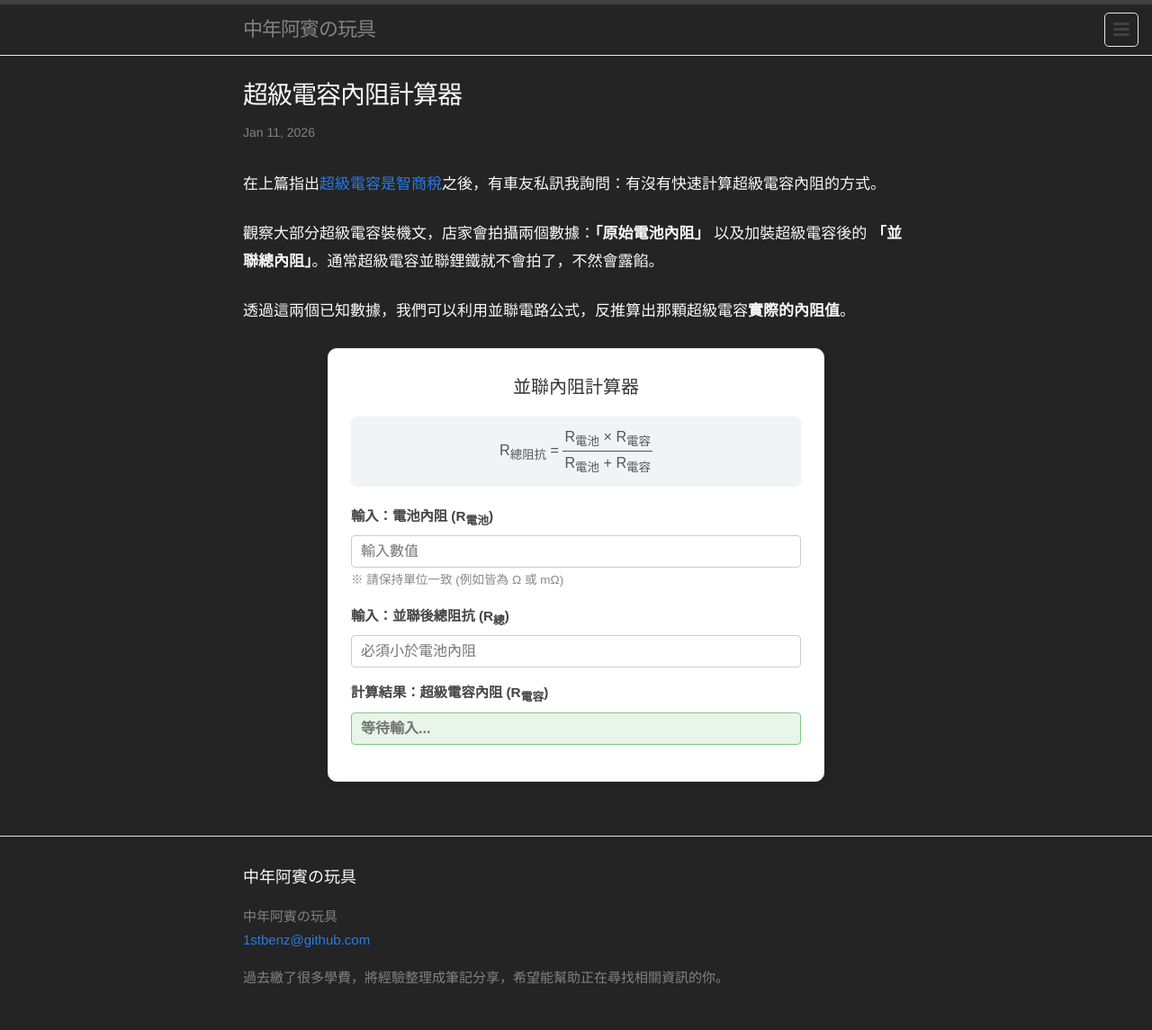
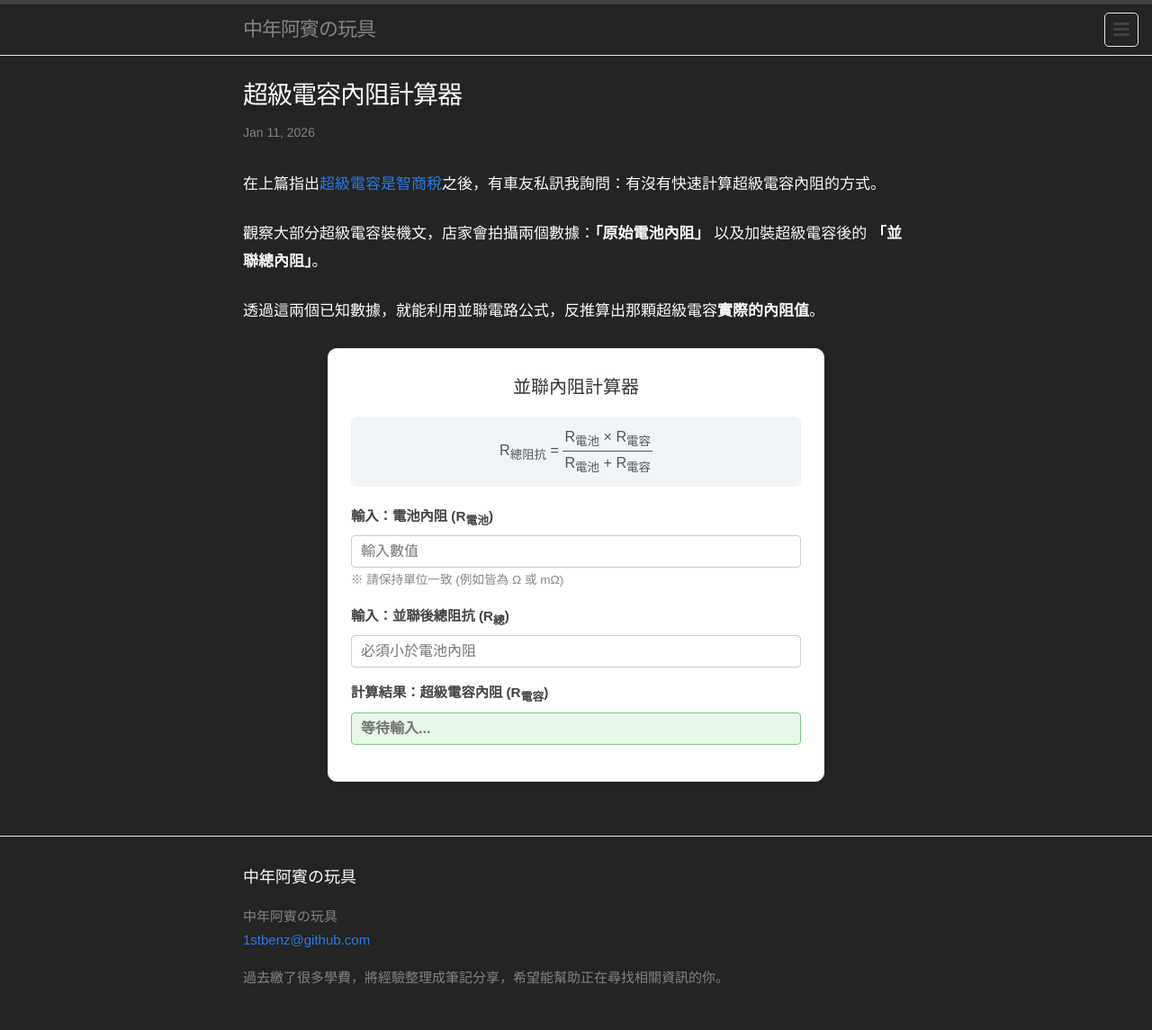
Before and after one commit to 1stbenz/1stbenz.github.io, a Jekyll site: the page built from _posts/2026-01-11-ir-caculator.md, in a window 1280 px wide. Shown: the whole page at 90% size. Built offline with Jekyll 4.4.1, drawn with Linux system fonts in a browser that asks for light colours.

Commit message:
Update 2026-01-11-ir-caculator.md

```diff
--- a/_posts/2026-01-11-ir-caculator.md
+++ b/_posts/2026-01-11-ir-caculator.md
@@ -7,9 +7,9 @@ categories: Auto
 
 在上篇指出[超級電容是智商稅](/2025/dont-use-supercap.html)之後，有車友私訊我詢問：有沒有快速計算超級電容內阻的方式。
 
-觀察大部分超級電容裝機文，店家會拍攝兩個數據：**「原始電池內阻」** 以及加裝超級電容後的 **「並聯總內阻」**。通常超級電容並聯鋰鐵就不會拍了，不然會露餡。
+觀察大部分超級電容裝機文，店家會拍攝兩個數據：**「原始電池內阻」** 以及加裝超級電容後的 **「並聯總內阻」**。
 
-透過這兩個已知數據，我們可以利用並聯電路公式，反推算出那顆超級電容**實際的內阻值**。
+透過這兩個已知數據，就能利用並聯電路公式，反推算出那顆超級電容**實際的內阻值**。
 
 <div id="supercap-calculator" style="max-width: 500px; margin: 20px auto; background: #fff; padding: 25px; border-radius: 10px; box-shadow: 0 2px 10px rgba(0,0,0,0.1); font-family: sans-serif; border: 1px solid #eee; color: #333;">
 
```
